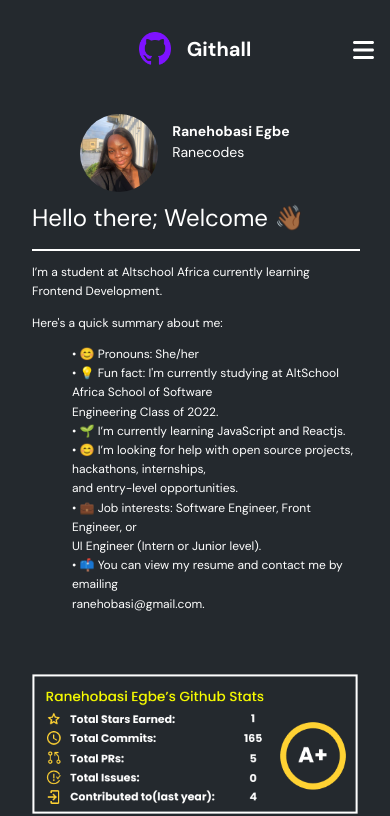
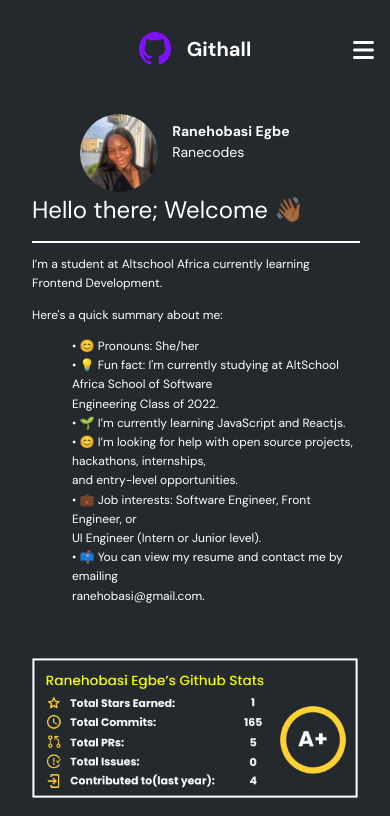
Before and after one commit to Ranecodes/AltschoolVueExam, a Vue app: page / in a window 390 px wide. Shown: the top 816 px of the page. Built offline with nearby package versions, Linux system fonts and the light colour scheme.

Commit message:
white space edit for mobile

```diff
--- a/src/components/HomePage.vue
+++ b/src/components/HomePage.vue
@@ -376,7 +376,7 @@
   }
 
   .hero-section-text-p {
-    line-height: 1.5rem;
+    line-height: 1rem;
   }
 
   .hero-section-images .raneh-img {
@@ -447,7 +447,7 @@
   }
 
   .hero-section-text {
-    padding: 1rem;
+    padding: 0.5rem 1rem;
   }
 
   .hero-section-text h1 {
```
